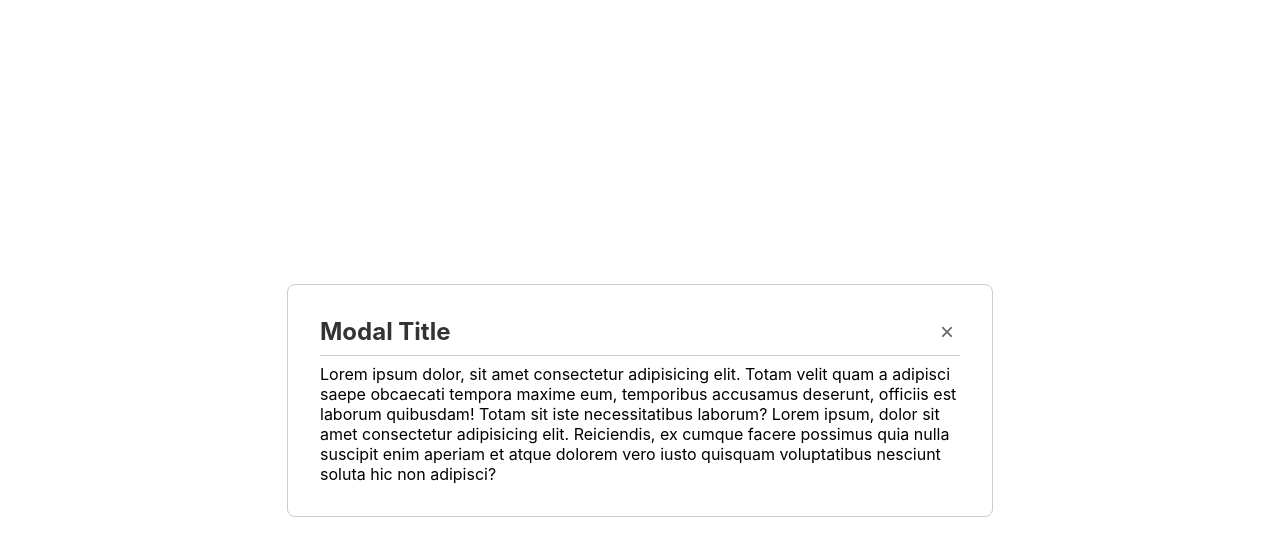
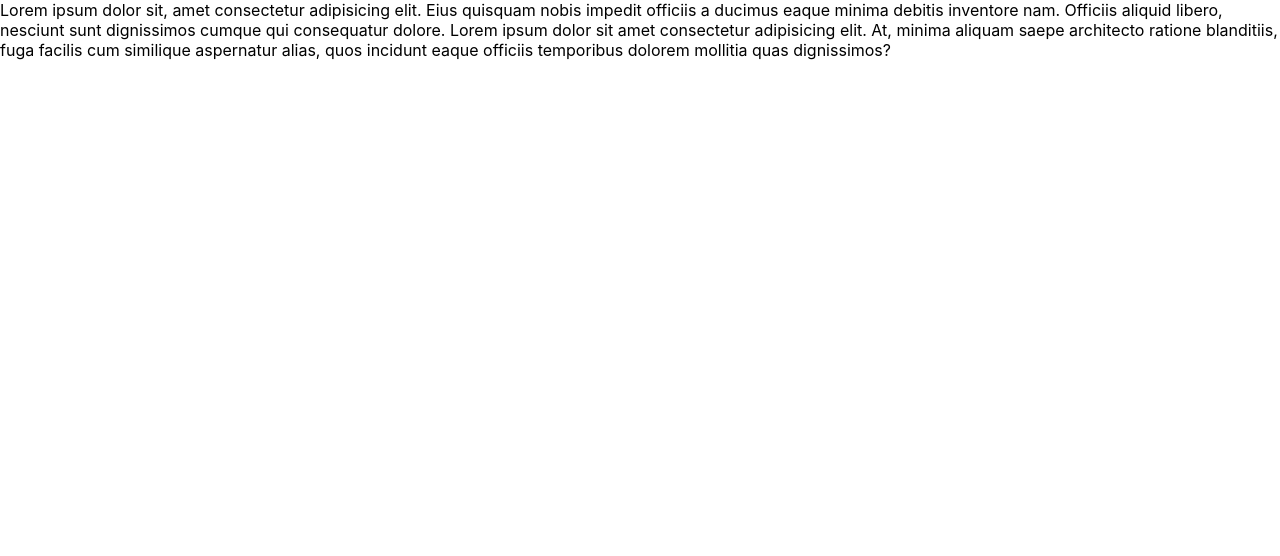
Before and after one commit to akshat1404/Reactive, a React (Create React App) app: page / in a window 1280 px wide. Shown: the top 556 px of the page. Built offline with nearby package versions, Linux system fonts and the light colour scheme.

Commit message:
modal done

```diff
--- a/src/reactive-ui/Modal/index.css
+++ b/src/reactive-ui/Modal/index.css
@@ -9,16 +9,27 @@
     justify-content: center;
     align-items: center;
     backdrop-filter: blur(2px);
-    background-color: white;
 }
 
 .modal-content{
-    max-width: 50%;
-    max-height: 60%;
-    padding: 2rem;
+    padding: 1rem;
     border-radius: 8px;
     border: 1px solid #ccc;
     aspect-ratio:5;
+    background-color: white;
+    max-width: 40%;
+    scrollbar-width: none;
+    display: flex;
+    flex-direction: column;
+    justify-content: space-between;
+    max-height: 80vh;
+}
+
+.modal-children{
+  flex-grow: 1;
+  padding-right: 0.5rem;
+  overflow-y: auto;
+  scrollbar-width: thin;
 }
 
 .modal-header {
@@ -50,3 +61,10 @@
     font-size: 1.5rem;
     color: #333;
 }
+
+.modal-actions{
+  gap: 1rem;
+  background-color: white;
+  display: flex;
+  margin-top: 0.5rem;
+}
--- a/src/reactive-ui/Modal/index.js
+++ b/src/reactive-ui/Modal/index.js
@@ -2,20 +2,34 @@ import React from 'react'
 import Portal from '../Portal'
 import './index.css'
 
-function Modal({children}) {
+function Modal({children, title,titleStyle,modalCloseStyle,modalContentStyle,modalHeaderStyle,modalOverlayStyle,isOpen,actions,actionStyles}) {
+
+    if(!isOpen) return null;
+
     return (
         <Portal>
-        <div className="modal-overlay">
-            <div className="modal-content">
-                <div className="modal-header">
-                    <h2>Modal Title</h2>
-                    <button className="modal-close"> &times; </button>
+            <div style={{...modalOverlayStyle}} className="modal-overlay">
+                <div style={{...modalContentStyle}} className="modal-content">
+                    <div style={{...modalHeaderStyle}} className="modal-header">
+                        {title && <h2 style={{titleStyle}} >{title}</h2>}
+                        <button style={{...modalCloseStyle}} className="modal-close"> &times; </button>
                     </div>
+                    <div className='modal-children' >
                         {children}
+                    </div>
+                    <div style={{...actionStyles}} className='modal-actions'>
+                        {
+                            actions.map((action, index) => (
+                                <button key={index} onClick={action.onClick} style={{...action.style}} className="modal-action-button">
+                                    {action.label}
+                                </button>
+                            ))
+                        }
+                    </div>
                 </div>
             </div>
         </Portal>
     )
 }
 
-export default Modal
+export default Modal;
```
Lines whose indentation alone changed are shown as unchanged.
